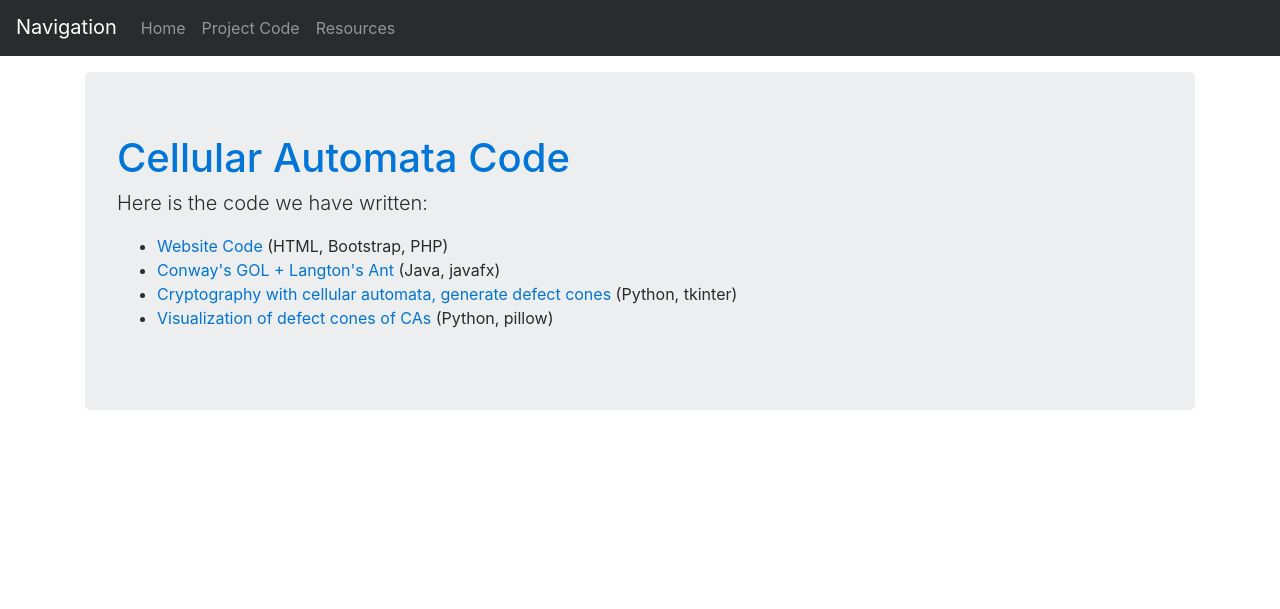
After one commit to riley-martine/cell_auto_site, a PHP site: page /code.php in a window 1280 px wide. The commit adds this page. Shown: the top 609 px of the page. Run offline with PHP 8.4, Linux system fonts and the light colour scheme; some libraries are stand-ins or nearby versions.

Commit message:
restructure

```diff
--- /dev/null
+++ b/code.php
@@ -0,0 +1,46 @@
+<!DOCTYPE html>
+<html lang="en">
+  <head>
+    <title>Cellular Automata</title>
+    <?php include "includes/head.html";?>
+  </head>
+
+  <body>
+
+  <?php include 'includes/navbar.php' ?>
+
+  <div class="container">
+      <div class="jumbotron">
+        <h1 class="text-primary">Cellular Automata Code</h1>
+        <p class="lead">Here is the code we have written:</p>
+        <ul>
+            <li><a target="_blank" href="https://github.com/mbmartine/cell_auto_site">
+            Website Code</a> (HTML, Bootstrap, PHP)
+            </li>
+
+            <li><a target="_blank" href="https://github.com/auhsoja/Cellular-Automata-GUI">
+            Conway's GOL + Langton's Ant</a> (Java, javafx)
+            </li>
+
+            <li><a target="_blank" href="https://github.com/mbmartine/cellular-automata-cryptography">
+            Cryptography with cellular automata, generate defect cones</a> (Python, tkinter)
+            </li>
+
+            <li><a target="_blank" href="https://github.com/mbmartine/lyapunov-ca-gen">
+            Visualization of defect cones of CAs</a> (Python, pillow)
+            </li>
+<!--
+            <li><a target="_blank" href="">
+
+            </a></li>
+-->
+
+
+
+        </ul>
+      </div>
+    </div>
+
+  <?php include_once 'includes/scripts.html';?>
+  </body>
+</html>
--- a/includes/navbar.php
+++ b/includes/navbar.php
@@ -11,11 +11,7 @@
       </li>
 
       <li class="nav-item">
-        <a class="nav-link" target="_blank" href="https://github.com/auhsoja/Cellular-Automata-GUI">Project Code</a>
-      </li>
-
-      <li class="nav-item">
-        <a class="nav-link" target="_blank" href="https://github.com/mbmartine/cell_auto_site">Website Code</a>
+        <a class="nav-link" href="code.php">Project Code</a>
       </li>
 
       <li class="nav-item">
--- a/resources.php
+++ b/resources.php
@@ -37,6 +37,8 @@
           <li>Aoun, Bassam &amp Tarifi, Mohammad.<a href="https://arxiv.org/ftp/quant-ph/papers/0401/0401123.pdf"> Quantum Cellular Automata.</a> </li>
           <li>Watrous, John.<a href="https://pdfs.semanticscholar.org/94ba/37ea9dce4ef4d28f8f9b6269b8255143149f.pdf"> On One-Dimensional Quantum Cellular Automata.</a> </li>
         <li>Horowitz, Joshua.<a href="http://joshuahhh.com/projects/qca.pdf"> An Introduction to Quantum Cellular Automata.</a> </li>
+        <li>Baetens, Jan M &amp Gravner, Janko. <a href="https://arxiv.org/pdf/1509.06639.pdf">Introducing Lyapunov Profiles of Cellular Automata</a></li>
+
         </ul>
         <br />
 
```
Also changed, not shown: index.php (+15 -4 lines), static/images/30.0.defectcone.png (added), static/images/30.0.rows.png (added), static/images/30.0.rows2.png (added).
